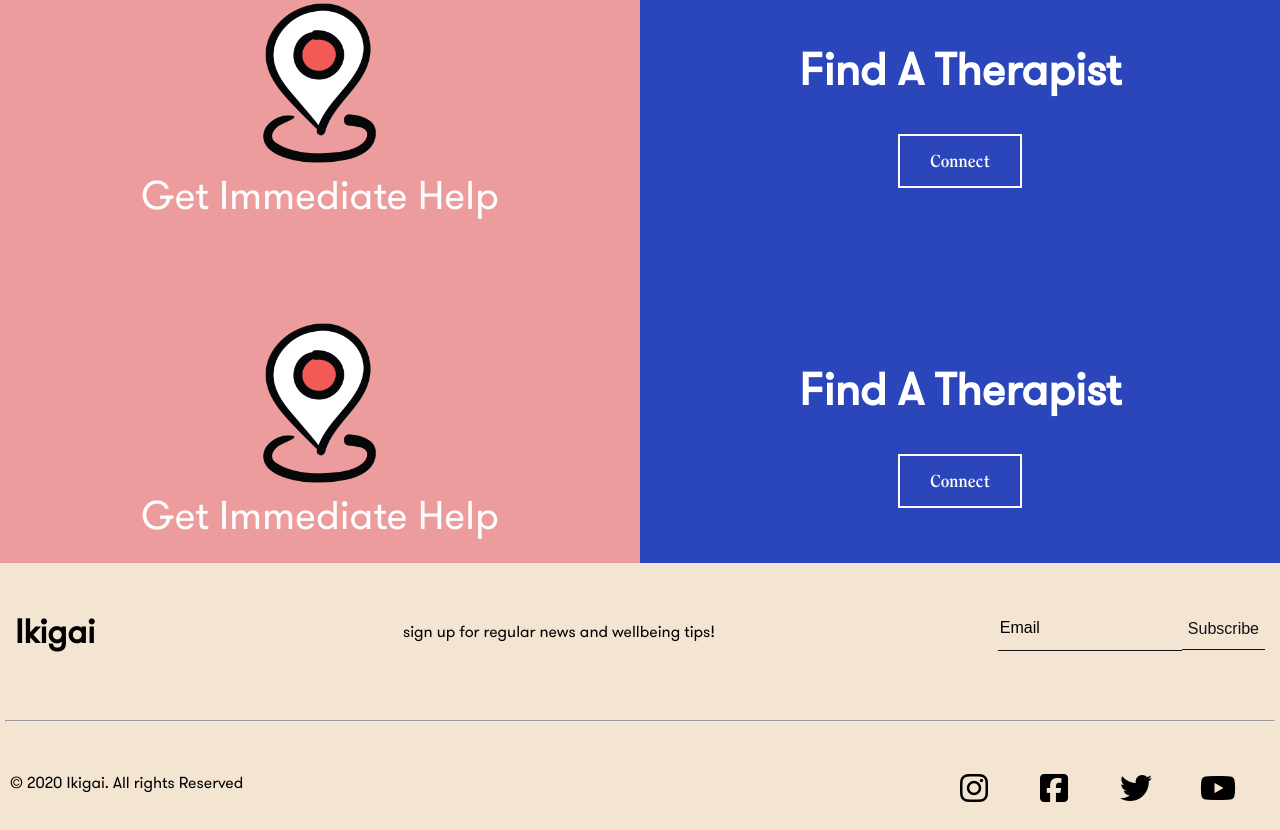
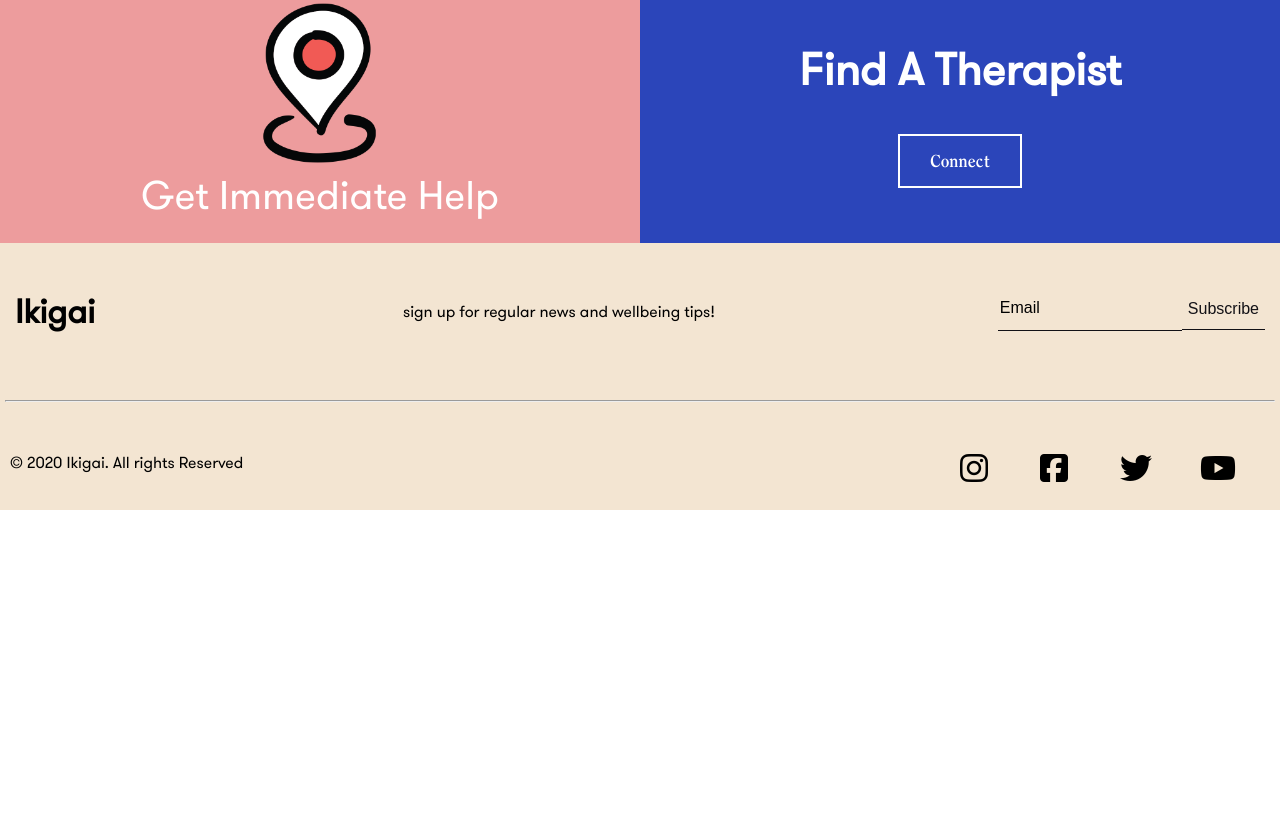
Before and after one commit to jenniferclaudy/jenniferclaudy.github.io, a plain HTML site: page mentaldisorderclick-3.html in a window 1280 px wide. Shown: the part 3151-3981 px from the top of the page. After the commit the page ends 3661 px from the top, so only its background shows below. Drawn offline with Linux system fonts and the light colour scheme.

Commit message:
Add files via upload

```diff
--- a/mentaldisorderclick-3.html
+++ b/mentaldisorderclick-3.html
@@ -206,16 +206,6 @@
             <a href="findtherapist.html"><button class="more-stories button-stories" style="margin:auto !important; padding-left:30px; padding-top:15px; padding-bottom:15px; padding-right: 30px;">Connect</button></a>
         </div>
     </div>
-    <div class="magazine-health" style="grid-template-columns: 1.5fr 1.5fr; height:25vw;">
-        <div class="text-grid" id="grid-item">
-            <img src="images/help.png" class="eyes">
-            <a href="findhelp.html"><p style="padding:0;">Get Immediate Help</p></a>
-        </div>
-        <div class="text-grid mentalclick" id="grid-item" style="background-color:#2b45ba;">
-            <a href="findtherapist.html"><h2>Find A Therapist</h2></a>
-            <a href="findtherapist.html"><button class="more-stories button-stories" style="margin:auto !important; padding-left:30px; padding-top:15px; padding-bottom:15px; padding-right: 30px;">Connect</button></a>
-        </div>
-    </div>
     <div class="footer">
         <div class="footer-content">
             <div class="container-footer">
```
Also changed, not shown: mentaldisorderclick-4.html (+0 -10 lines), mentaldisorderclick-5.html (+0 -10 lines), mentaldisorderclick-6.html (+0 -9 lines).
